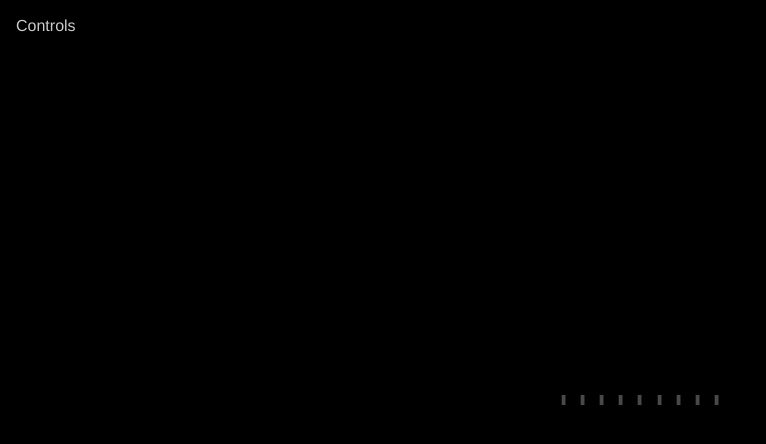
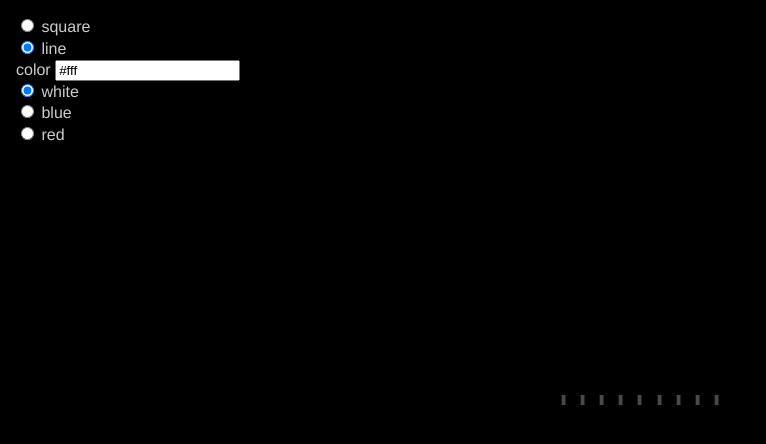
Before and after one commit to lumio/waveblock, a React (Create React App) app: page / in a window 1280 px wide. Shown: the top 444 px of the page, without its empty margins (0-766 px from the left). Built offline with nearby package versions, Linux system fonts and the light colour scheme; no server answers.

Commit message:
Add somewhat useful controls

```diff
--- a/src/App.js
+++ b/src/App.js
@@ -37,7 +37,10 @@ export default class App extends React.Component {
         1, 0, 2,
         6, 7, 3,
       ],
-      mode: 'line',
+      options: {
+        mode: 'line',
+        color: '#fff',
+      },
     };
   }
 
@@ -48,12 +51,29 @@ export default class App extends React.Component {
     } );
   }
 
+  updateOption = ( key, value ) => {
+    this.setState( {
+      ...this.state,
+      options: {
+        ...this.state.options,
+        [ key ]: value,
+      },
+    } );
+  };
+
   render() {
     return (
       <AppWrapper>
-        <Controls />
+        <Controls
+          updateOption={ this.updateOption }
+          options={ this.state.options }
+        />
         <AudioData updateData={ this.updateData } />
-        <WaveBlock data={ this.state.data } mode={ this.state.mode } />
+        <WaveBlock
+          data={ this.state.data }
+          mode={ this.state.options.mode }
+          color={ this.state.options.color }
+        />
       </AppWrapper>
     );
   }
--- a/src/components/Controls/index.js
+++ b/src/components/Controls/index.js
@@ -1,4 +1,5 @@
 import React from 'react';
+import PropTypes from 'prop-types';
 import styled from 'styled-components';
 
 const Wrapper = styled.div`
@@ -11,10 +12,86 @@ const Wrapper = styled.div`
   font: 1em/1.3 Helvetica, Arial, sans-serif;
 `;
 
-const Controls = () => (
+const Controls = props => (
   <Wrapper>
-    Controls
+    <div>
+      <label htmlFor='modeSquare'>
+        <input
+          id='modeSquare'
+          type='radio'
+          onClick={ () => props.updateOption( 'mode', 'square' ) }
+          checked={ props.options.mode === 'square' }
+          readOnly
+        />
+        { ' ' }square
+      </label>
+      <br />
+
+      <label htmlFor='modeLine'>
+        <input
+          id='modeLine'
+          type='radio'
+          onClick={ () => props.updateOption( 'mode', 'line' ) }
+          checked={ props.options.mode === 'line' }
+          readOnly
+        />
+        { ' ' }line
+      </label>
+    </div>
+
+    <div>
+      <label htmlFor='colorInput'>
+        color{ ' ' }
+        <input
+          id='colorInput'
+          type='text'
+          onChange={ e => props.updateOption( 'color', e.target.value ) }
+          value={ props.options.color }
+        />
+      </label>
+      <br />
+
+      <label htmlFor='colorWhite'>
+        <input
+          id='colorWhite'
+          type='radio'
+          onClick={ () => props.updateOption( 'color', '#fff' ) }
+          checked={ props.options.color === '#fff' }
+          readOnly
+        />
+        { ' ' }white
+      </label>
+      <br />
+
+      <label htmlFor='colorBlue'>
+        <input
+          id='colorBlue'
+          type='radio'
+          onClick={ () => props.updateOption( 'color', '#00e0ff' ) }
+          checked={ props.options.color === '#00e0ff' }
+          readOnly
+        />
+        { ' ' }blue
+      </label>
+      <br />
+
+      <label htmlFor='colorRed'>
+        <input
+          id='colorRed'
+          type='radio'
+          onClick={ () => props.updateOption( 'color', '#fe1d1d' ) }
+          checked={ props.options.color === '#fe1d1d' }
+          readOnly
+        />
+        { ' ' }red
+      </label>
+    </div>
   </Wrapper>
 );
 
+Controls.propTypes = {
+  updateOption: PropTypes.func.isRequired,
+  options: PropTypes.object.isRequired,
+};
+
 export default Controls;
--- a/src/components/WaveBlock/index.js
+++ b/src/components/WaveBlock/index.js
@@ -17,7 +17,7 @@ const BlockWrapper = styled.div`
 const WaveBlock = props => (
   <BlockWrapper mode={ props.mode }>
     { props.data.map( ( scale, key ) => (
-      <WaveDot scale={ scale } mode={ props.mode } key={ key } />
+      <WaveDot scale={ scale } mode={ props.mode } color={ props.color } key={ key } />
     ) ) }
   </BlockWrapper>
 );
@@ -25,10 +25,12 @@ const WaveBlock = props => (
 WaveBlock.propTypes = {
   data: PropTypes.arrayOf( PropTypes.number ).isRequired,
   mode: PropTypes.string,
+  color: PropTypes.string,
 };
 
 WaveBlock.defaultProps = {
   mode: 'square',
+  color: '#fff',
 };
 
 export default WaveBlock;
```
